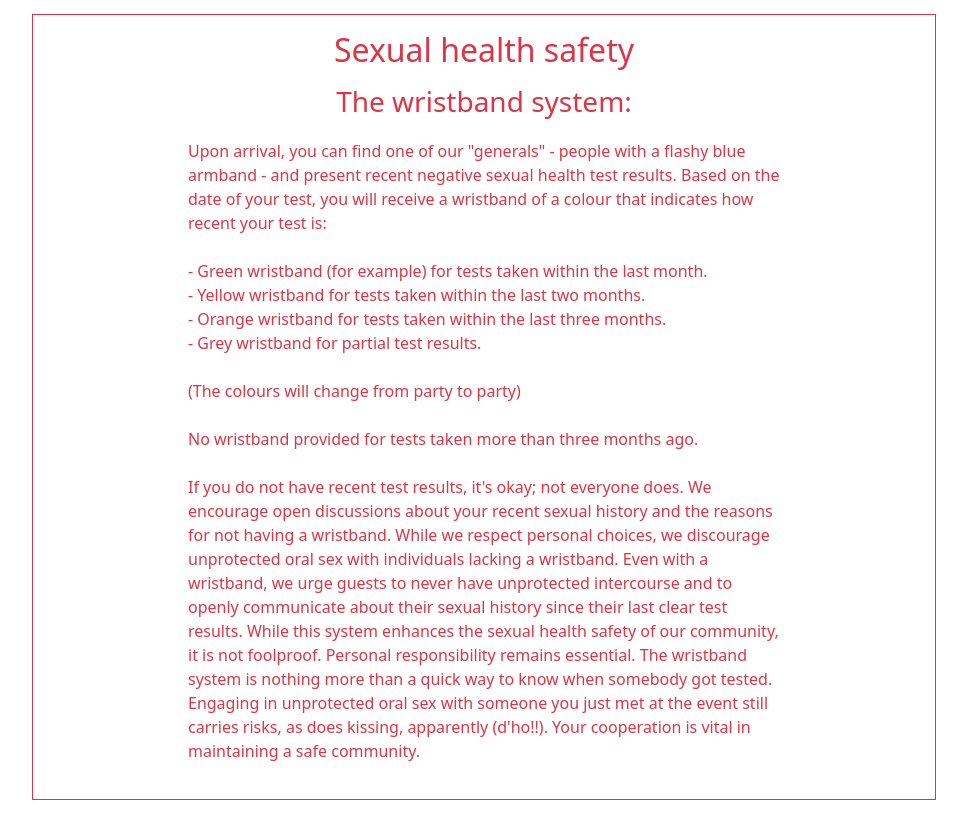
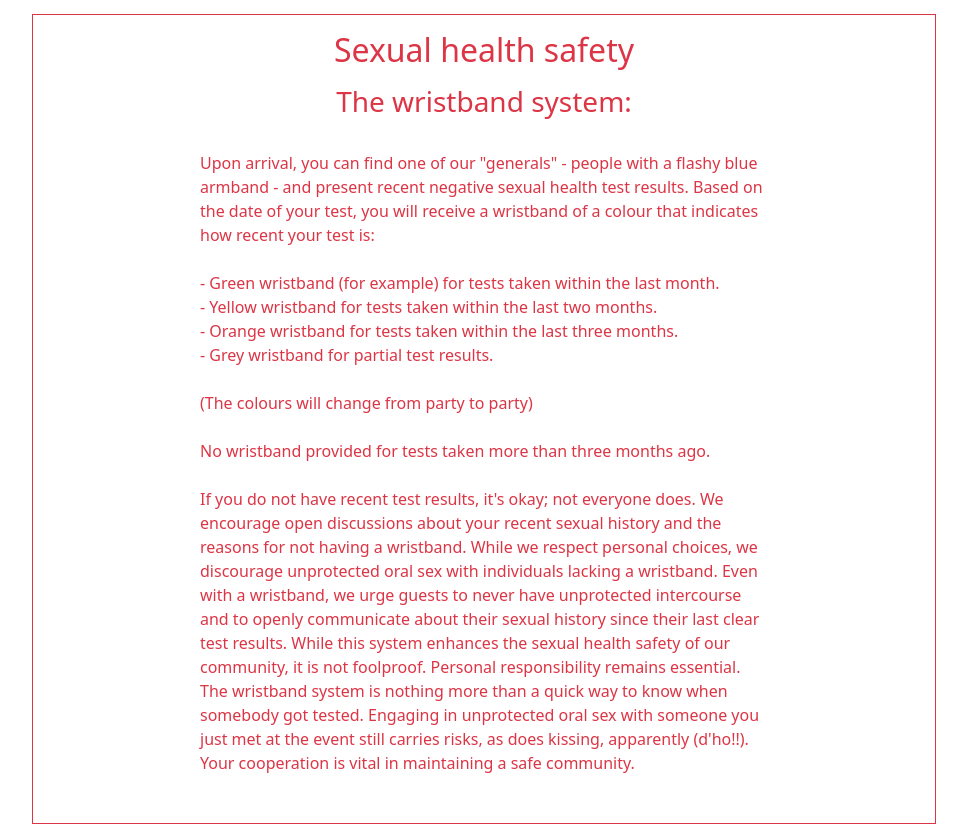
Before and after one commit to dantrovato/the-tribe-react18, a React (Vite) app: page /rules in a window 1280 px wide. Shown: the part 400-1225 px from the top of the page, without its empty margins (156-1123 px from the left). Built offline with nearby package versions, Linux system fonts and the light colour scheme.

Commit message:
Increase padding on text for wrist band

```diff
--- a/src/components/Rules.tsx
+++ b/src/components/Rules.tsx
@@ -10,7 +10,7 @@ const Rules = () => {
           Sexual health safety
         </h2>
         <h3 className="text-danger text-center pb-3">The wristband system:</h3>
-        <p className="text-danger p-1">
+        <p className="text-danger p-3">
           Upon arrival, you can find one of our "generals" - people with a
           flashy blue armband - and present recent negative sexual health test
           results. Based on the date of your test, you will receive a wristband
```
